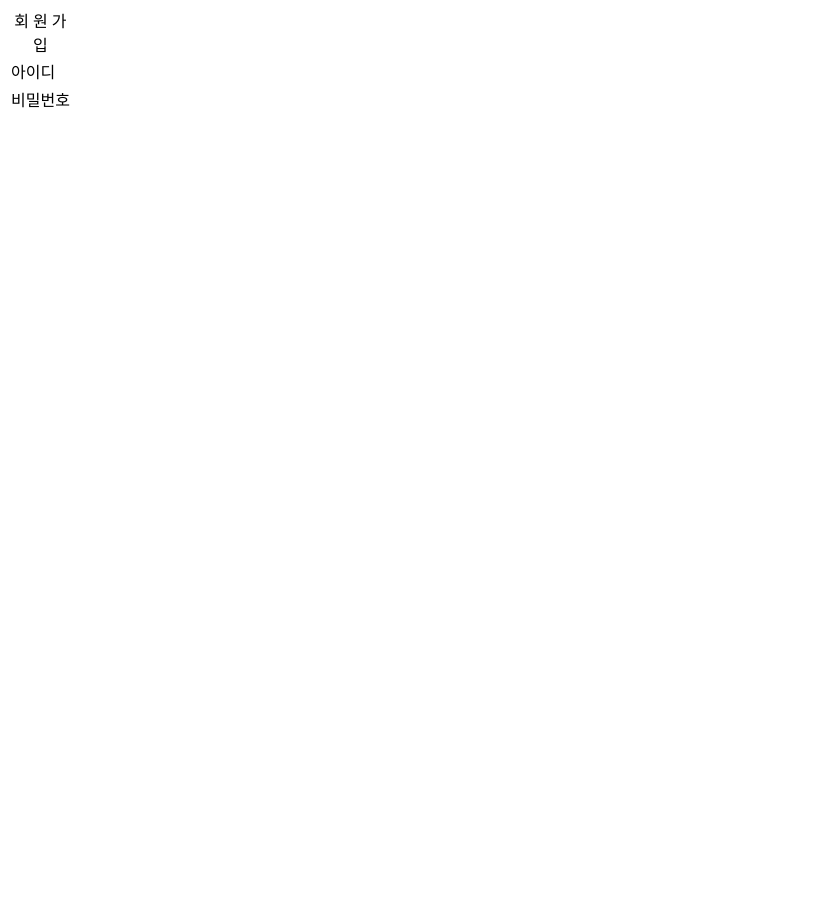
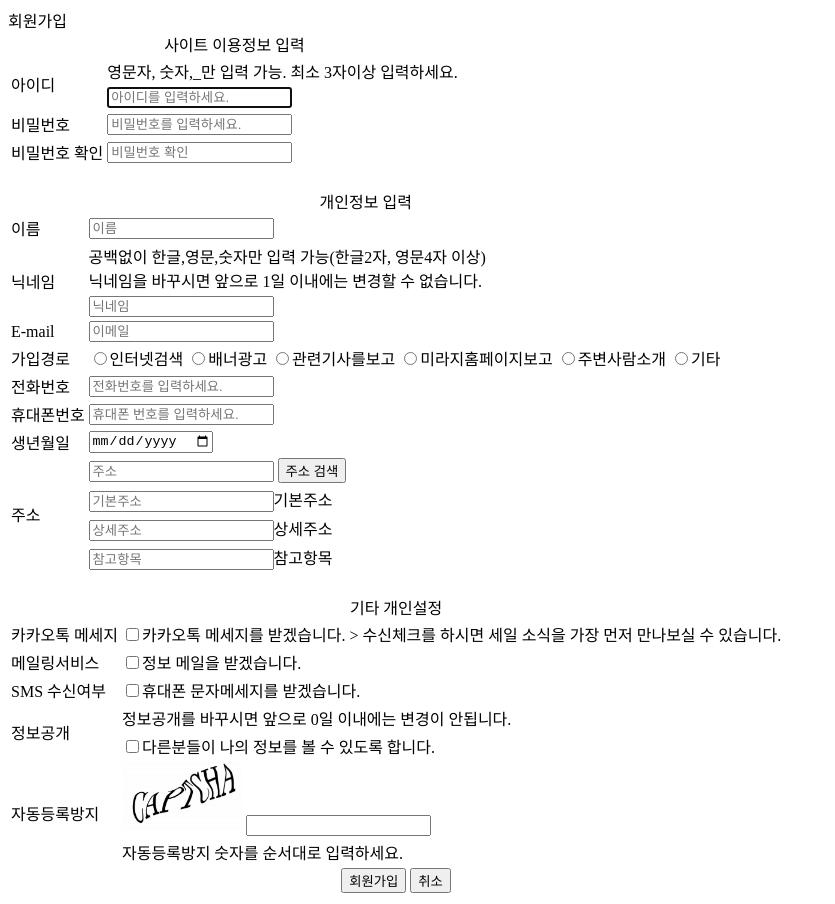
Before and after one commit to CodingPythonMan/Front-End-Languages-Examples, a plain HTML site: page join.html in a window 1280 px wide. Shown: the whole page, without its empty margins (0-835 px from the left). Before the commit the page ends 800 px from the top, so only its background shows below. Drawn offline with Linux system fonts and the light colour scheme.

Commit message:
HTML 로그인 창 완성입니다.

```diff
--- a/join.html
+++ b/join.html
@@ -6,15 +6,125 @@
 </head>
 <body>
 	<form>
+	<label>회원가입</label>
 	<table>
-		<caption >회 원 가 입</caption>
+		<caption>사이트 이용정보 입력</caption>
 		<tr>
-			<td><label for="id">아이디</label></td>
+			<td rowspan=2><label for="id">아이디</label></td>
+			<td><label>영문자, 숫자,_만 입력 가능. 최소 3자이상 입력하세요.</label></td>
+		</tr>
+		<tr>
+			<td><input type="text" name="id" id="id" placeholder="아이디를 입력하세요." required="required" autofocus="autofocus"/></td>
 		</tr>
 		<tr>
 			<td><label for="password">비밀번호</label></td>
+			<td><input type="password" name="password" id="password" placeholder="비밀번호를 입력하세요." required="required"/></td>
 		</tr>
+		<tr>
+			<td><label for="passwordCheck">비밀번호 확인</label></td>
+			<td><input type="password" name="passwordCheck" id="passwordCheck" placeholder="비밀번호 확인" required="required"/></td>
+		</tr>
+		<tr>
+			<td><br /></td>
+		</tr>
+	</table>
+	<table>
+		<caption>개인정보 입력</caption>
+		<tr>
+			<td><label for="name">이름</label></td>
+			<td><input type="text" placeholder="이름" name="name" id="name" required="required"/></td>
+		</tr>
+		<tr>
+			<td rowspan=2><label for="nickname">닉네임</label></td>
+			<td><label>공백없이 한글,영문,숫자만 입력 가능(한글2자, 영문4자 이상)<br />
+			닉네임을 바꾸시면 앞으로 1일 이내에는 변경할 수 없습니다.
+			</label></td>
+		</tr>
+		<tr>
+			<td><input type="text" placeholder="닉네임" id="nickname" name="nickname" required="required"/></td>
+		</tr>
+		<tr>
+			<td><label for="email">E-mail</label></td>
+			<td><input type="text" placeholder="이메일" name="email" id="email" required="required"/></td>
+		</tr>
+		<tr>
+			<td><label>가입경로</label></td>
+			<td><input type="radio"/><label>인터넷검색</label>
+			<input type="radio"/><label>배너광고</label>
+			<input type="radio"/><label>관련기사를보고</label>
+			<input type="radio"/><label>미라지홈페이지보고</label>
+			<input type="radio"/><label>주변사람소개</label>
+			<input type="radio"/><label>기타</label></td>
+		</tr>
+		<tr>
+			<td><label for="home">전화번호</label></td>
+			<td><input type="text" placeholder="전화번호를 입력하세요." name="home" id="home" required="required"/></td>
+		</tr>
+		<tr>
+			<td><label for="phone">휴대폰번호</label></td>
+			<td><input type="text" placeholder="휴대폰 번호를 입력하세요." name="phone" id="phone" required="required"
+			patteren="[0-1]{3}-[0-9]{4}-[0-9]{4}"
+			title="###-####-####"/></td>
+		</tr>
+		<tr>
+			<td><label for="birthday">생년월일</label></td>
+			<td><input type="date" name="birthday" id="birthday" required="required"/></td>
+		</tr>
+		<tr>
+			<td rowspan=4><label for="id">주소</label></td>
+			<td><input type="text" name="address" id="address" placeholder="주소" required="required"/>
+			<input type="submit" value="주소 검색"/></td>
 
+		</tr>
+		<tr>
+			<td><input type="text" name="basic" id="basic" placeholder="기본주소" required="required"/><label for="basic">기본주소</label></td>
+		</tr>
+		<tr>
+			<td><input type="text" name="detail" id="detail" placeholder="상세주소" required="required"/><label for="detail">상세주소</label></td>
+		</tr>
+		<tr>
+			<td><input type="text" name="conference" id="conference" placeholder="참고항목"/><label for="conference">참고항목</label></td>
+		</tr>
+		<tr>
+			<td><br /></td>
+		</tr>
+	</table>
+	<table>
+	<caption>기타 개인설정</caption>
+		<tr>
+			<td><label for="message">카카오톡 메세지</label></td>
+			<td><input type="checkbox"/><label>카카오톡 메세지를 받겠습니다.</label>
+			<label>> 수신체크를 하시면 세일 소식을 가장 먼저 만나보실 수 있습니다.</label></td>
+		</tr>
+		<tr>
+			<td><label>메일링서비스</label></td>
+			<td><input type="checkbox"/><label>정보 메일을 받겠습니다.</label></td>
+		</tr>
+		<tr>
+			<td><label>SMS 수신여부</label></td>
+			<td><input type="checkbox"/><label>휴대폰 문자메세지를 받겠습니다.</label></td>
+		</tr>
+		<tr>
+			<td rowspan=2><label>정보공개</label></td>
+			<td><label>정보공개를 바꾸시면 앞으로 0일 이내에는 변경이 안됩니다.</label></td>
+		</tr>
+		<tr>
+			<td><input type="checkbox"/><label>다른분들이 나의 정보를 볼 수 있도록 합니다.</label></td>
+		</tr>
+		<tr>
+			<td rowspan=2><label>자동등록방지</label></td>
+			<td><img src="images/captcha.jpg" width=120px/>
+			<input type="text" id="captcha" required="required"/></td>
+		</tr>
+		<tr>
+			<td><label>자동등록방지 숫자를 순서대로 입력하세요.</label></td>
+		</tr>
+		<tr>
+			<td colspan="2" align="center">
+			<input type="submit" value="회원가입"/>
+			<input type="reset" value="취소"/>
+			</td>
+		</tr>
 	</table>
 	</form>
 </body>
```
Also changed, not shown: images/captcha.jpg (added).
